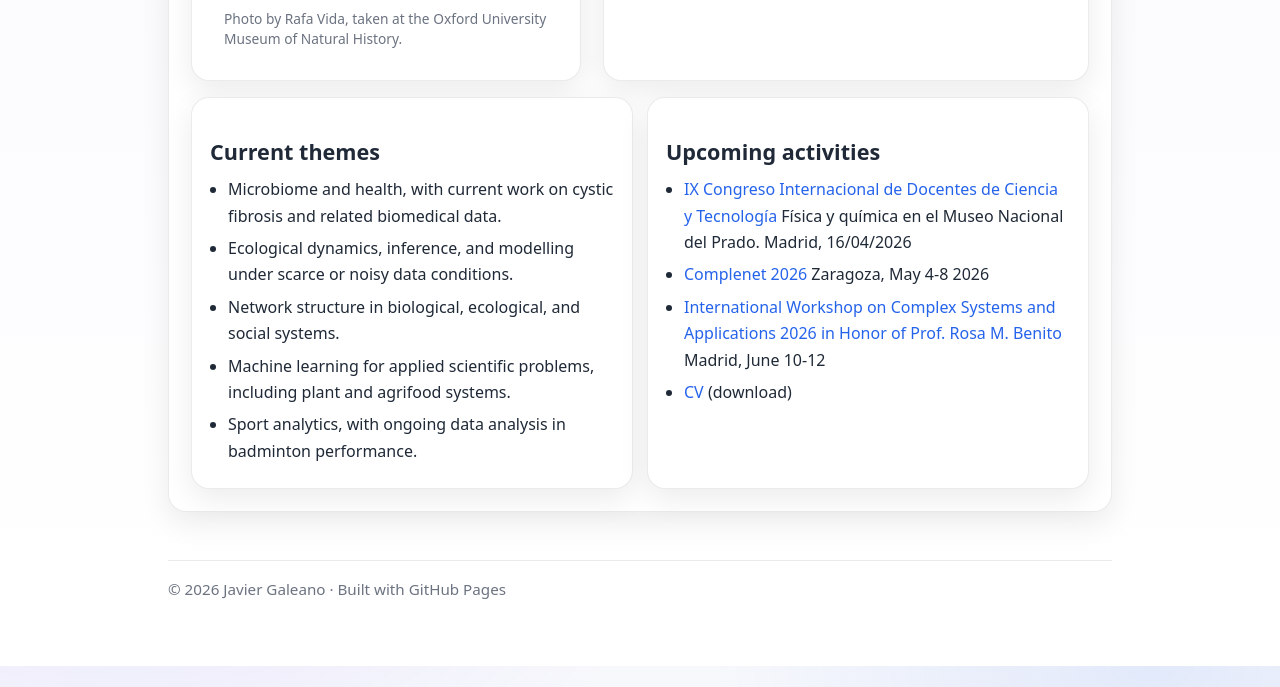
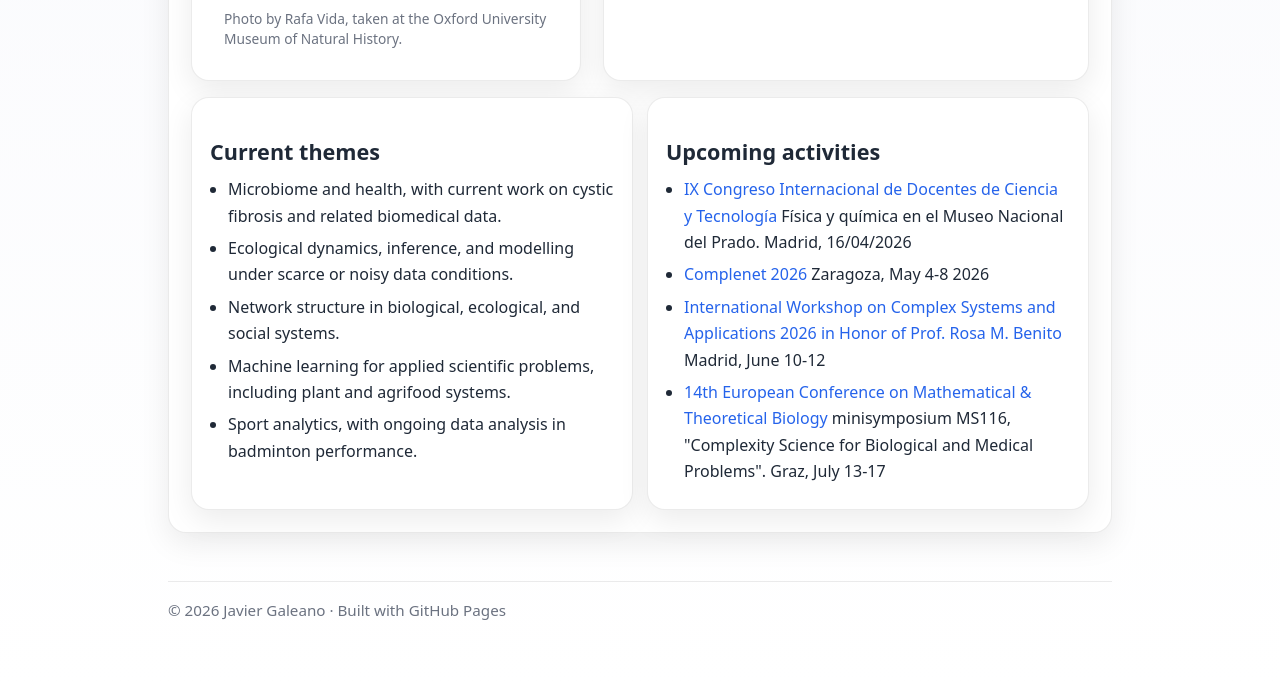
Before and after one commit to galeanojav/galeanojav.github.io, a Jekyll site: the page built from index.md, in a window 1280 px wide and 1335 px high, cut to the strip 648-1335 px from the top of the window. Built offline with Jekyll 4.4.1, drawn with Linux system fonts in a browser that asks for light colours.

Commit message:
Update event links and details in index.md

```diff
--- a/index.md
+++ b/index.md
@@ -45,7 +45,7 @@ Madrid, 16/04/2026</li>
       <li><a href="https://complenet.weeblysite.com/">Complenet 2026</a> Zaragoza, May 4-8 2026</li>
       <li><a href="https://sites.google.com/view/iwcsa2026/home">International Workshop on Complex Systems and Applications 2026
  in Honor of Prof. Rosa M. Benito</a> Madrid, June 10-12</li>
-      <li><a href="{{ '/cv' | relative_url }}">CV</a> (download)</li>
+      <li><a href="[https://ecmtb2026.org/">14th European Conference on Mathematical & Theoretical Biology</a> minisymposium MS116, "Complexity Science for Biological and Medical Problems". Graz, July 13-17</li>
     </ul>
   </div>
 </div>
```
